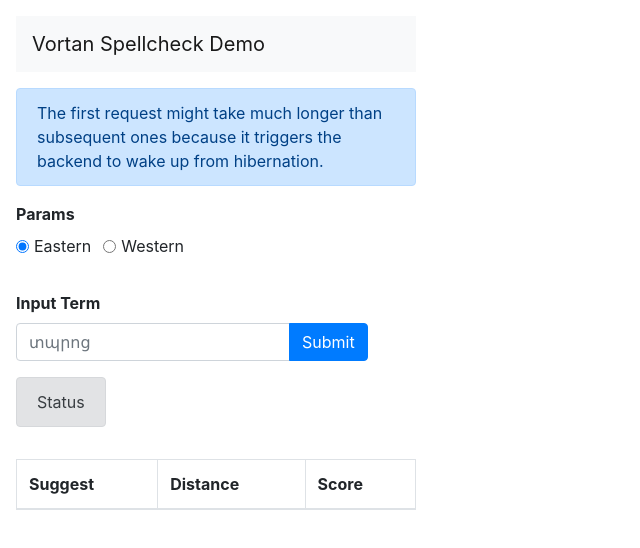
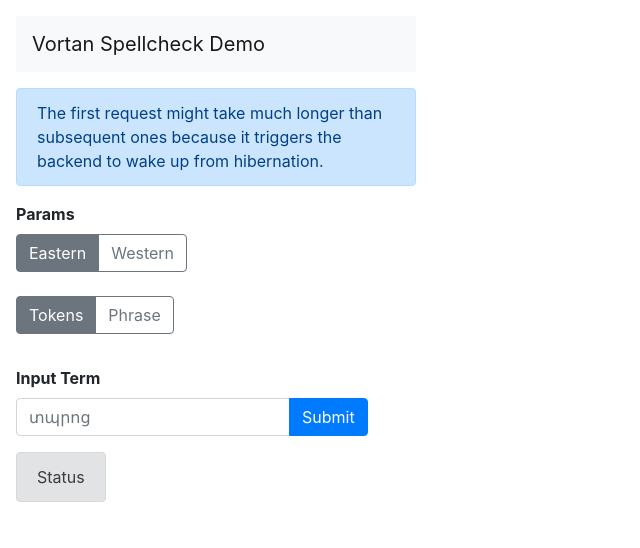
Before and after one commit to DataPoint-Armenia/vortan_demo_site, a React (Create React App) app in the folder frontend/: page / in a window 1280 px wide. Shown: the top 548 px of the page, without its empty margins (0-640 px from the left). Built offline with nearby package versions, Linux system fonts and the light colour scheme.

Commit message:
Update to support new backend format and add mode param

```diff
--- a/frontend/src/components/InputForm.jsx
+++ b/frontend/src/components/InputForm.jsx
@@ -19,7 +19,7 @@
     const [results, setResults] = React.useState([])
     const [alertVariant, setAlertVariant] = React.useState("secondary");
     const [alertText, setAlertText] = React.useState("Status");
-    const { lang } = React.useContext(ParamsContext)
+    const { lang, mode } = React.useContext(ParamsContext)
 
     const handleInput = event  => {
         event.preventDefault();
@@ -32,16 +32,15 @@
           "word": input
         }
 
-        console.log(lang)
         setAlertVariant("primary")
         setAlertText("Loading...")
-        fetch("https://vortan-api.herokuapp.com/suggest?lang=" + lang, {
+        fetch("http://127.0.0.1:5000/suggest?lang=" + lang + "&mode=" + mode, {
             method: "POST",
             headers: { "Content-Type": "application/json; charset=UTF-8" },
             body: JSON.stringify(inputDict)
         }).then(response => {
             response.json().then((x) => {
-                setResults(x.suggest)
+                setResults(x.tokens)
             });
             setAlertVariant("success")
             setAlertText("Success")
--- a/frontend/src/components/Params.jsx
+++ b/frontend/src/components/Params.jsx
@@ -1,5 +1,10 @@
 import React, { useEffect, useState } from "react";
 import Form from 'react-bootstrap/Form';
+import Container from 'react-bootstrap/Container';
+import Col from 'react-bootstrap/Col';
+import Row from 'react-bootstrap/Row';
+import ToggleButtonGroup from 'react-bootstrap/ToggleButtonGroup';
+import ToggleButton from 'react-bootstrap/ToggleButton';
 
 import InputForm from "./InputForm"
 
@@ -7,11 +12,18 @@
 
 export default function Params() {
     const [lang, setLang] = React.useState("hy");
+    const [mode, setMode] = React.useState("tokenize");
 
-    const handleRadio = (event) => {
-        console.log(event.target.value)
+    const handleRadioLang = (event) => {
         setLang(event.target.value);
     }
+
+    const handleRadioMode = (event) => {
+        setMode(event.target.value);
+    }
+
+    const handleChangeLang = (val) => setLang(val);
+    const handleChangeMode = (val) => setMode(val);
 
     const style = {
         marginBottom: "2em",
@@ -20,22 +32,32 @@
         <>
             <div style={style}>
                 <Form.Label> <b> Params </b> </Form.Label>
-                <div key='inline-radio' className="mb-2" onChange={handleRadio}>
-                    <Form.Check inline defaultChecked
-                        label="Eastern"
-                        value="hy"
-                        type='radio'
-                        name="lang_group"
-                        id={`inline-radio-1`} />
-                    <Form.Check inline
-                        label="Western"
-                        value="hyw"
-                        type='radio'
-                        name="lang_group"
-                        id={`inline-radio-2`} />
-                </div>
+                <Container>
+                <Row>
+                <ToggleButtonGroup type="radio" value={lang} onChange={handleChangeLang}  name="optionsLang">
+                  <ToggleButton id="tbg-btn-1" value={"hy"} variant="outline-secondary">
+                    Eastern
+                  </ToggleButton>
+                  <ToggleButton id="tbg-btn-2" value={"hyw"} variant="outline-secondary">
+                    Western
+                  </ToggleButton>
+                </ToggleButtonGroup>
+                </Row>
+                <br />
+                <Row>
+                <ToggleButtonGroup type="radio" value={mode} onChange={handleChangeMode}  name="optionsMode">
+                  <ToggleButton id="tbg-btn-1" value={"tokenize"} variant="outline-secondary">
+                    Tokens
+                  </ToggleButton>
+                  <ToggleButton id="tbg-btn-2" value={"phrase"} variant="outline-secondary">
+                    Phrase
+                  </ToggleButton>
+                </ToggleButtonGroup>
+                <br />
+                </Row>
+                </Container>
             </div>
-            <ParamsContext.Provider value={{lang}}>
+            <ParamsContext.Provider value={{lang, mode}}>
                 <InputForm />
             </ ParamsContext.Provider>
         </>
--- a/frontend/src/components/Results.jsx
+++ b/frontend/src/components/Results.jsx
@@ -8,6 +8,7 @@
 
     return (
         <>
+        {results.map((result, index) =>
         <Table striped bordered hover>
             <thead>
                 <tr>
@@ -17,15 +18,16 @@
                 </tr>
             </thead>
             <tbody>
-            {results.map((result, index) => (
-                <tr key={index}>
-                    <td>{result.term}</td>
-                    <td>{result.distance}</td>
-                    <td>{result.score}</td>
-                </tr>
-            ))}
+                {result.map((sugg, index) => (
+                    <tr key={index}>
+                        <td>{sugg.term}</td>
+                        <td>{sugg.distance}</td>
+                        <td>{sugg.score}</td>
+                    </tr>
+                ))}
             </tbody>
         </Table>
+        )}
         </>
     )
 }
```
